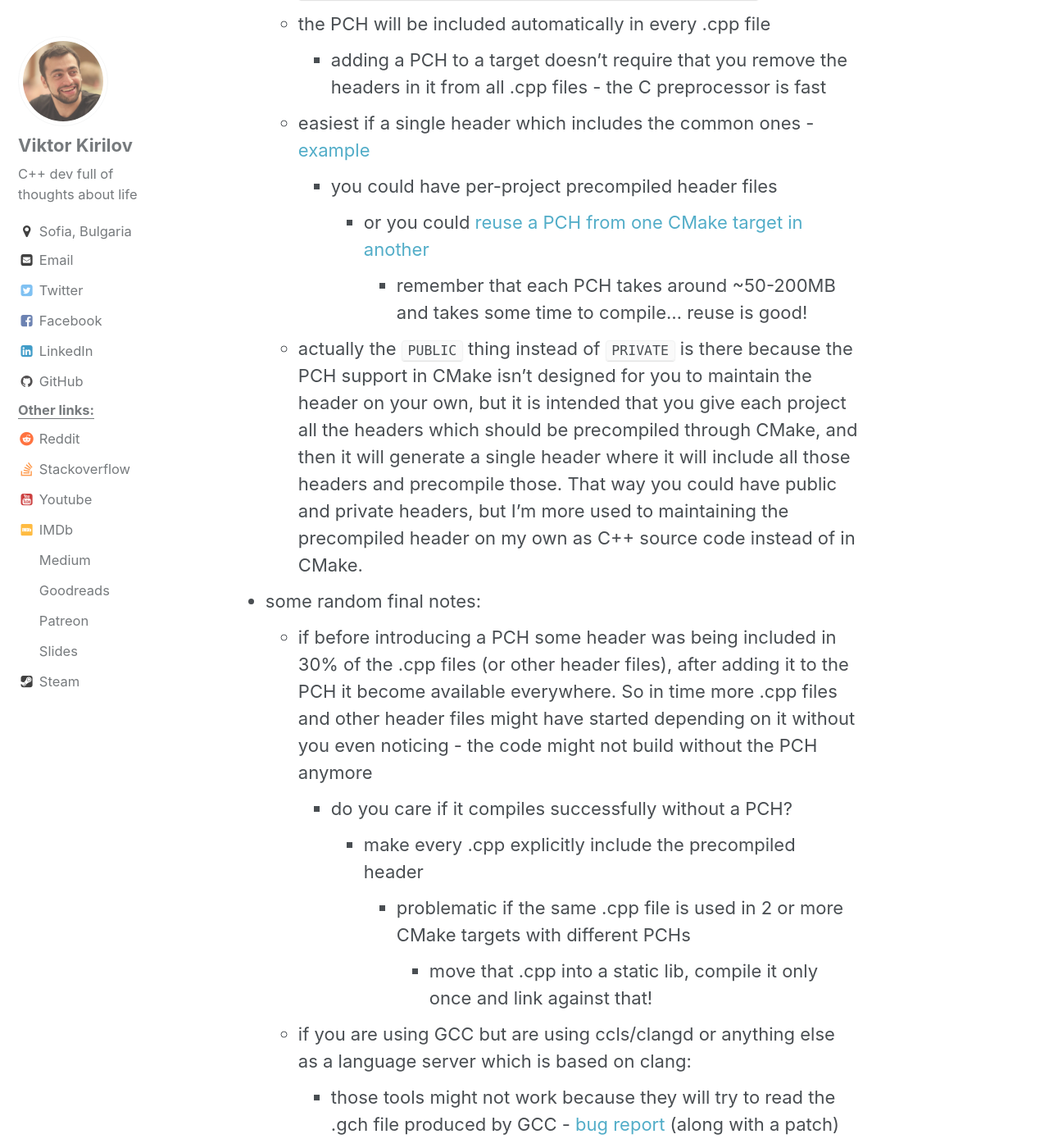
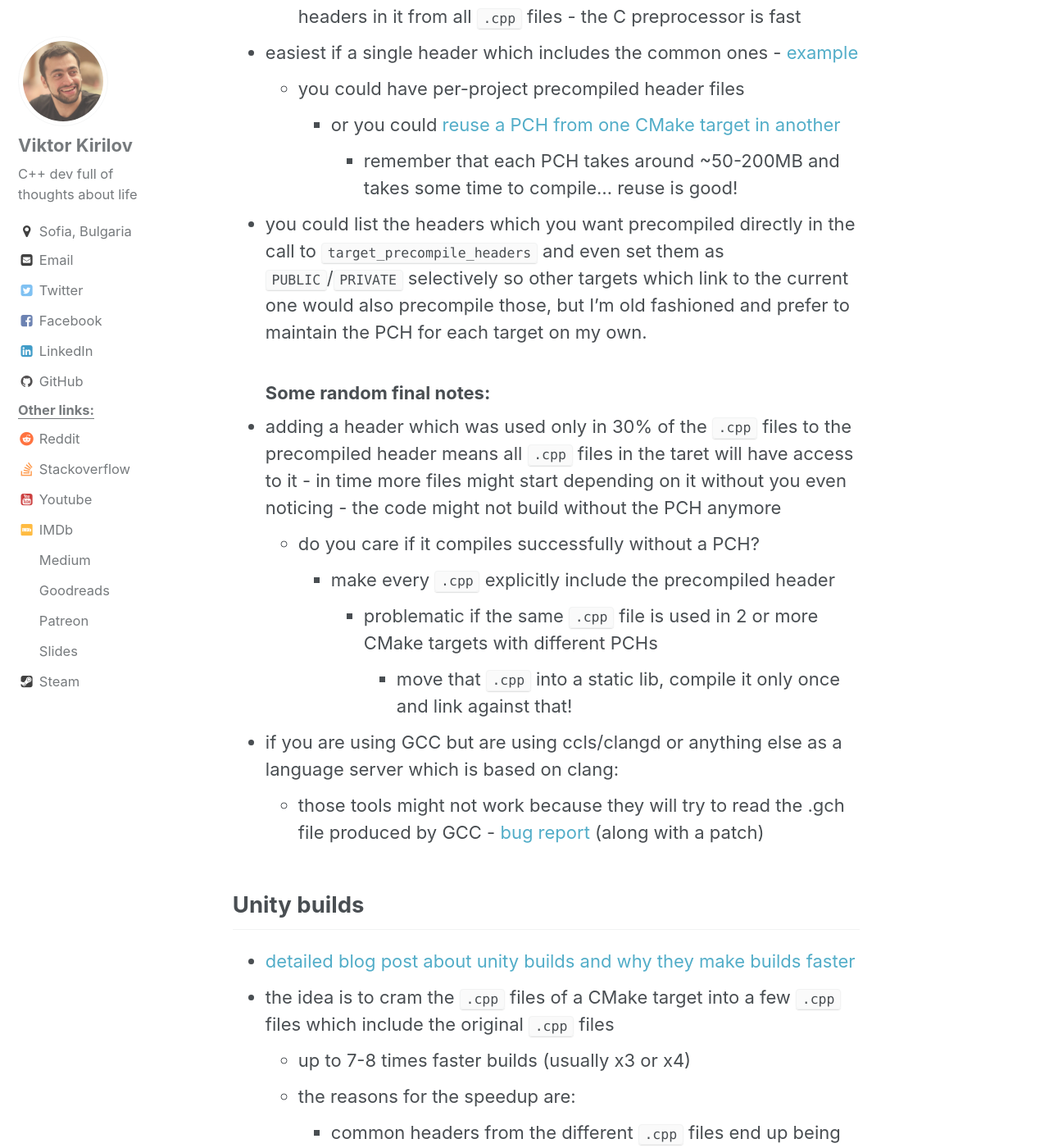
Before and after one commit to onqtam/onqtam.github.io, a Jekyll site: the page built from _posts/2019-12-12-pch-unity-cmake-3-16.md, in a window 1280 px wide and 1400 px high, scrolled down 2222 px. Shown: the whole window at 82% size. Built offline with Jekyll 4.4.1, drawn with Linux system fonts in a browser that asks for light colours; comment, search, counter and statistics services are not loaded; some of the changed text lies outside the part shown.

Commit message:
fixed partially

````diff
--- a/_posts/2019-12-12-pch-unity-cmake-3-16.md
+++ b/_posts/2019-12-12-pch-unity-cmake-3-16.md
@@ -12,62 +12,62 @@ Modules are coming in C++20 but it will take a while before they are widely adop
 
 I recently consulted a company on this exact matter - luckily CMake 3.16 was just released and there was no need to resort to 3rd party CMake scripts from GitHub for precompiled headers and unity builds (such as [cotire](https://github.com/sakra/cotire) - more than 4k LOC of CMake...). Here is what I told them about these 2 techniques in a weirdly-tree-like-structured way:
 
-## Precompiled headers
+## Precompiled headers (PCH)
 
-- the idea is to "precompile" a bunch of common header files
-    - "precompile" means that the compiler will parse the C++ headers and save its intermediate representation (IR) into a file
-        - then when compiling sources that IR will be prepended to them - as if the headers were included
-            - the PCH is the first thing each translation unit sees
-    - easy to integrate - doesn't require any C++ code changes
-    - ~20-30% speedup on UNIX (can be up to 50%+ with MSVC)
-    - for targets with at least 10 .cpp files (takes space & time to compile)
-- what to put in a PCH
-    - STL & third-party libs like boost (used in at least ~30% of the sources)
-    - some **rarely changing** project-specific headers (at least 30% use)
-        - for example if you have common utilities for logging/etc.
-    - each time any header which ends up in the PCH is changed - the entire PCH is recompiled along with the entire target which includes it
-    - careful not to put too much into a PCH - once it reaches ~150-200MB you might start hitting diminishing returns
-    - how to determine which are the most commonly used header files
-        - option 1: do a few searches in the codebase/target
-            - ```<algorithm>```, ```<vector>```, ```<boost/asio.hpp>```, etc.
-            - note that some header might be included only in a few other header files, but if those headers go everywhere, then the other header gets included almost everywhere as well
-        - option 2: - [use software to visualize includes & dependencies](https://slides.com/onqtam/faster_builds#/22)
-- how to use
-    - [```target_precompile_headers(<my_target> PRIVATE my_pch.h)```](https://cmake.org/cmake/help/v3.16/command/target_precompile_headers.html)
-    - the PCH will be included automatically in every .cpp file
-        - adding a PCH to a target doesn't require that you remove the headers in it from all .cpp files - the C preprocessor is fast
-    - easiest if a single header which includes the common ones - [example](https://github.com/onqtam/game/blob/master/src/precompiled.h)
-        - you could have per-project precompiled header files
-            - or you could [reuse a PCH from one CMake target in another](https://cmake.org/cmake/help/v3.16/command/target_precompile_headers.html#reusing-precompile-headers)
-                - remember that each PCH takes around ~50-200MB and takes some time to compile... reuse is good!
-    - actually the ```PUBLIC``` thing instead of ```PRIVATE``` is there because the PCH support in CMake isn't designed for you to maintain the header on your own, but it is intended that you give each project all the headers which should be precompiled through CMake, and then it will generate a single header where it will include all those headers and precompile those. That way you could have public and private headers, but I'm more used to maintaining the precompiled header on my own as C++ source code instead of in CMake.
-- some random final notes:
-    - if before introducing a PCH some header was being included in 30% of the .cpp files (or other header files), after adding it to the PCH it become available everywhere. So in time more .cpp files and other header files might have started depending on it without you even noticing - the code might not build without the PCH anymore
-        - do you care if it compiles successfully without a PCH?
-            - make every .cpp explicitly include the precompiled header
-                - problematic if the same .cpp file is used in 2 or more CMake targets with different PCHs
-                    - move that .cpp into a static lib, compile it only once and link against that!
-    - if you are using GCC but are using ccls/clangd or anything else as a language server which is based on clang:
-        - those tools might not work because they will try to read the .gch file produced by GCC - [bug report](https://bugs.llvm.org/show_bug.cgi?id=41579) (along with a patch)
+### The idea is to "precompile" a bunch of common header files
+- "precompile" means that the compiler will parse the C++ headers and save its intermediate representation (IR) into a file
+    - then when compiling sources that IR will be prepended to them - as if the headers were included
+        - the PCH is the first thing each translation unit sees
+- easy to integrate - doesn't require any C++ code changes
+- ~20-30% speedup on UNIX (can be up to 50%+ with MSVC)
+- for targets with at least 10 ```.cpp``` files (takes space & time to compile)
+### What to put in a PCH
+- STL & third-party libs like boost (used in at least ~30% of the sources)
+- some **rarely changing** project-specific headers (at least 30% use)
+    - for example if you have common utilities for logging/etc.
+- each time any header which ends up in the PCH is changed - the entire PCH is recompiled along with the entire target which includes it
+- careful not to put too much into a PCH - once it reaches ~150-200MB you might start hitting diminishing returns
+- how to determine which are the most commonly used header files
+    - option 1: do a few searches in the codebase/target
+        - ```<algorithm>```, ```<vector>```, ```<boost/asio.hpp>```, etc.
+        - note that some header might be included only in a few other header files, but if those headers go everywhere, then the other header gets included almost everywhere as well
+    - option 2: - [use software to visualize includes & dependencies](https://slides.com/onqtam/faster_builds#/22)
+### How to use
+- [```target_precompile_headers(<my_target> PRIVATE my_pch.h)```](https://cmake.org/cmake/help/v3.16/command/target_precompile_headers.html)
+- the PCH will be included automatically in every ```.cpp``` file
+    - adding a PCH to a target doesn't require that you remove the headers in it from all ```.cpp``` files - the C preprocessor is fast
+- easiest if a single header which includes the common ones - [example](https://github.com/onqtam/game/blob/master/src/precompiled.h)
+    - you could have per-project precompiled header files
+        - or you could [reuse a PCH from one CMake target in another](https://cmake.org/cmake/help/v3.16/command/target_precompile_headers.html#reusing-precompile-headers)
+            - remember that each PCH takes around ~50-200MB and takes some time to compile... reuse is good!
+- you could list the headers which you want precompiled directly in the call to ```target_precompile_headers``` and even set them as ```PUBLIC```/```PRIVATE``` selectively so other targets which link to the current one would also precompile those, but I'm old fashioned and prefer to maintain the PCH for each target on my own.
+### Some random final notes:
+- adding a header which was used only in 30% of the ```.cpp``` files to the precompiled header means all ```.cpp``` files in the taret will have access to it - in time more files might start depending on it without you even noticing - the code might not build without the PCH anymore
+    - do you care if it compiles successfully without a PCH?
+        - make every ```.cpp``` explicitly include the precompiled header
+            - problematic if the same ```.cpp``` file is used in 2 or more CMake targets with different PCHs
+                - move that ```.cpp``` into a static lib, compile it only once and link against that!
+- if you are using GCC but are using ccls/clangd or anything else as a language server which is based on clang:
+    - those tools might not work because they will try to read the .gch file produced by GCC - [bug report](https://bugs.llvm.org/show_bug.cgi?id=41579) (along with a patch)
 
 ## Unity builds
 
-- a detailed blog post about unity builds and why they make builds faster: http://onqtam.com/programming/2018-07-07-unity-builds/
-- the idea is to cram the .cpp files of a CMake target into a few .cpp files which include the original .cpp files
-    - up to 7-8 times faster builds (usually x3 or x4) in addition to the PCH gains
+- [detailed blog post about unity builds and why they make builds faster](http://onqtam.com/programming/2018-07-07-unity-builds/)
+- the idea is to cram the ```.cpp``` files of a CMake target into a few ```.cpp``` files which include the original ```.cpp``` files
+    - up to 7-8 times faster builds (usually x3 or x4)
     - the reasons for the speedup are:
-        - common headers from the different .cpp files end up being included and parsed fewer times
+        - common headers from the different ```.cpp``` files end up being included and parsed fewer times
             - this is beneficial even when using precompiled headers
-        - common template instantiations with the same types from different .cpp files (```vector<int>```) end up being done in fewer places
+        - common template instantiations with the same types in separate ```.cpp``` files (```vector<int>```) end up being done in fewer places
         - the linker has to stitch much fewer ```.obj``` files in the end
             - also there are a lot less "weak" symbols to remove
-                - "inline"/template functions from headers end up in every ```.obj``` => the linker has to remove all duplicates and leave just 1
-        - the compiler is invoked less times and less ```.obj``` files are written to disk
-            - even incremental builds (changing a single .cpp) will probably be faster (even though you compile more .cpp files together)
-    - example: a project of 200 .cpp files might be divided into 16 unity .cpp files each including about 13 .cpp files
-        - that way you will have 16 .cpp files to build in parallel and only 16 ```.obj``` files to link in the end
-    - uncovers ODR violations - https://stackoverflow.com/questions/31722473
-    - runtime (final binary) might be faster (free LTO!) - because the compiler sees more symbols from different .cpp files together
+                - "inline"/template functions from headers end up in every ```.obj``` => linkers remove all duplicates and leave just 1
+        - less compiler invocations and less ```.obj``` files are written to disk
+            - even incremental builds (changing a single .cpp) will probably be faster (even though you compile more ```.cpp``` files together)
+    - example: a project of 200 ```.cpp``` files might be divided into 16 unity ```.cpp``` files each including about 13 ```.cpp``` files
+        - => 16 ```.cpp``` files to build in parallel and 16 ```.obj``` files to link
+    - [uncovers ODR violations](https://stackoverflow.com/questions/31722473)
+    - runtime (final binary) might be faster (free LTO!) - because the compiler sees more symbols from different ```.cpp``` files together
 - how to use
     - CMake 3.16 adds the ```UNITY_BUILD``` target property
         - make sure to read this page: https://cmake.org/cmake/help/latest/prop_tgt/UNITY_BUILD.html
@@ -75,47 +75,47 @@ I recently consulted a company on this exact matter - luckily CMake 3.16 was jus
             - set_target_properties(<target> PROPERTIES UNITY_BUILD ON)
             - or set it globally: "set(CMAKE_UNITY_BUILD ON)" (or call CMake with "-DCMAKE_UNITY_BUILD=ON")
                 - and then you can explicitly disable it for just a few targets by setting their property
-    - the order in which the .cpp files go into the batches depends on the order they were given to a target in add_library/add_executable
-    - if for some reason 2 .cpp files are hard to compile together they can be separated in different batches
+    - the order in which the ```.cpp``` files go into the batches depends on the order they were given to a target in add_library/add_executable
+    - if for some reason 2 ```.cpp``` files are hard to compile together they can be separated in different batches
         - or one of them can be excluded by setting the SKIP_UNITY_BUILD_INCLUSION property on it
             - https://cmake.org/cmake/help/latest/prop_sf/SKIP_UNITY_BUILD_INCLUSION.html
-    - about 10-20 .cpp files per unity is the most optimal
+    - about 10-20 ```.cpp``` files per unity is the most optimal
         - this is controlled through the UNITY_BUILD_BATCH_SIZE target property - default is 8
             - https://cmake.org/cmake/help/v3.16/prop_tgt/UNITY_BUILD_BATCH_SIZE.html
             - can be set globally with CMAKE_UNITY_BUILD_BATCH_SIZE
-        - don't worry if a target has few .cpp files - if it has >1 .cpp file it would benefit from a unity build
-            - also a good build system such as ninja will schedule .obj files from different targets to be compiled in parallel
+        - don't worry if a target has few ```.cpp``` files - if it has >1 ```.cpp``` file it would benefit from a unity build
+            - also a good build system such as ninja will schedule ```.obj``` files from different targets to be compiled in parallel
     - the unity .cxx files will go in the build directory - you don't have to maintain them or add them to source control
 - initial problems when trying to compile a project as unity
     - some headers will be missing include guards or "#pragma once"
-    - there will be static globals (or in anonymous namespaces) in different .cpp files with identical names - those would clash
+    - there will be static globals (or in anonymous namespaces) in different ```.cpp``` files with identical names - those would clash
         - either rename them or put such globals into an additional namespace - perhaps with the name of the file: GRAPH_VISITOR_CPP
             - putting static symbols inside of a named namespace keeps their linkage to "internal" (same with nesting anonymous namespaces into named ones)
     - there will be symbol ambiguities
-        - mostly because some .cpp file uses a namespace, and then some other .cpp file which ends up in the same unity .cpp cannot compile
+        - mostly because some ```.cpp``` file uses a namespace, and then some other ```.cpp``` file which ends up in the same unity ```.cpp``` cannot compile
         - either remove the "using namespace ..." stuff or fully qualify symbols where necessary (can use "::" to mean "from global scope")
-    - some macros might have to be explicitly #undef-ed at the end of the .cpp files where they are defined/used
+    - some macros might have to be explicitly #undef-ed at the end of the ```.cpp``` files where they are defined/used
         - or rewritten to C++ constructs - macros are $h1t anyway
     - another more obscure possible problem:
-        - if a static library gets built as a unity build - there are fewer .obj files stitched together
-            - if some other target links to the static library and uses only some symbols - from a few of the original .obj files
-                - it might no longer link because now there are other symbols in the same .obj file where the needed symbols reside
+        - if a static library gets built as a unity build - there are fewer ```.obj``` files stitched together
+            - if some other target links to the static library and uses only some symbols - from a few of the original ```.obj``` files
+                - it might no longer link because now there are other symbols in the same ```.obj``` file where the needed symbols reside
                     - those other symbols might need some other symbols which are in some other static library
                     - solution: find what else needs to be linked against - because of this newly dragged dependency
     - unity build failures are rare after the initial cleanup (and if everyone uses unity builds locally there wouldn't be any)
-    - it took me about 3-4 full days to compile about 2000 .cpp files in 20 different CMake targets to unity in my current company
+    - it took me about 3-4 full days to compile about 2000 ```.cpp``` files in 20 different CMake targets to unity in my current company
         - there was plenty of 10+ year old code
 - recommended way to go about it
     - I would recommend trying targets 1 by 1 by setting their target property UNITY_BUILD to ON - and not to enable it globally directly
-    - start with low batching - get the project to compile with 4 .cpp files per unity, then increase
-    - if you desire to have 20 .cpp files per batch in the end - go to atleast 40-50, clean the errors and then move back to 20
-        - ==> future problems will be less likely - when a new .cpp file is added somewhere and changes which .cpp files get paired together
+    - start with low batching - get the project to compile with 4 ```.cpp``` files per unity, then increase
+    - if you desire to have 20 ```.cpp``` files per batch in the end - go to atleast 40-50, clean the errors and then move back to 20
+        - ==> future problems will be less likely - when a new ```.cpp``` file is added somewhere and changes which ```.cpp``` files get paired together
     - unity builds should eventually become the default mode for building for all developers
         - there should be a separate CI build that checks that the project still compiles not as unity - checks for missing includes.
 - if you are using CMAKE_EXPORT_COMPILE_COMMANDS=ON you get a file called "compile_commands.json" generated by CMake in the build folder
     - that file contains compile commands for each translation unit - with all definitions and includes
     - that file is used by tools such as ccls/cquery/clangd - language servers which are usually integrated with editors and IDEs such as vim/emacs/VSCode for intellisense (code completion, refactoring and syntax highlighting)
-        - when using unity builds the build information there will not contain compile commands for the specific .cpp files but only for the actual unity .cxx files - tools such as ccls and cquery might stop working correctly
+        - when using unity builds the build information there will not contain compile commands for the specific ```.cpp``` files but only for the actual unity .cxx files - tools such as ccls and cquery might stop working correctly
             - in my current company we have a script which calls cmake - this is what we do:
                 - call CMake once with disabled unity builds + to generate the compile_commands.json file
                 - call CMake again with unity builds enabled + no generation for that file
````
